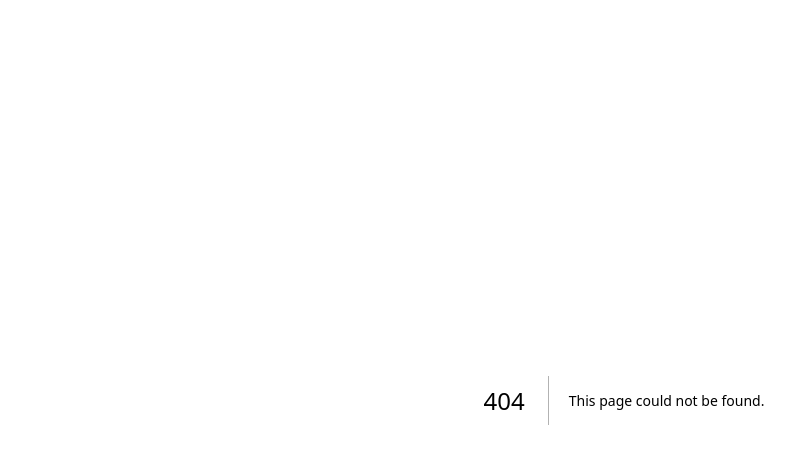
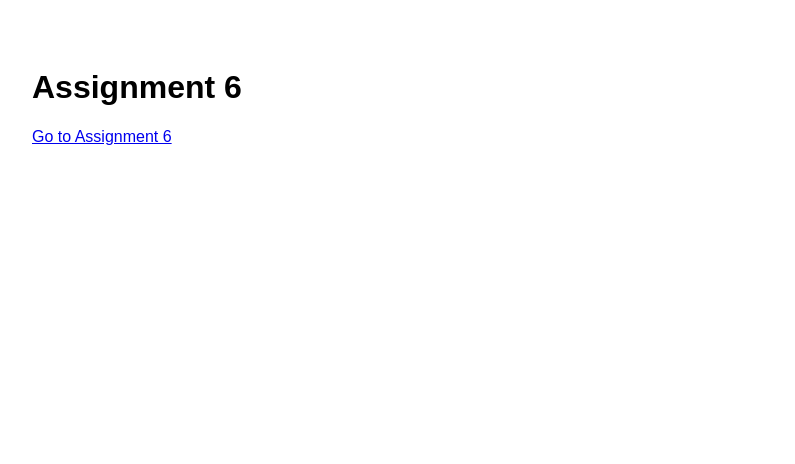
Before and after one commit to JiameiShi-max/assignment6_Jiamei_Shi_clean, a Next.js app: page / in a window 1280 px wide. Before the commit this address had no page. Shown: the top 464 px of the page, without its empty margins (16-811 px from the left). Built offline with nearby package versions, Linux system fonts and the light colour scheme.

Commit message:
add index page

```diff
--- /dev/null
+++ b/pages/index.js
@@ -0,0 +1,10 @@
+export default function Home() {
+  return (
+    <div style={{ padding: "40px", fontFamily: "sans-serif" }}>
+      <h1>Assignment 6</h1>
+      <p>
+        <a href="/assignment6">Go to Assignment 6</a>
+      </p>
+    </div>
+  );
+}
```
